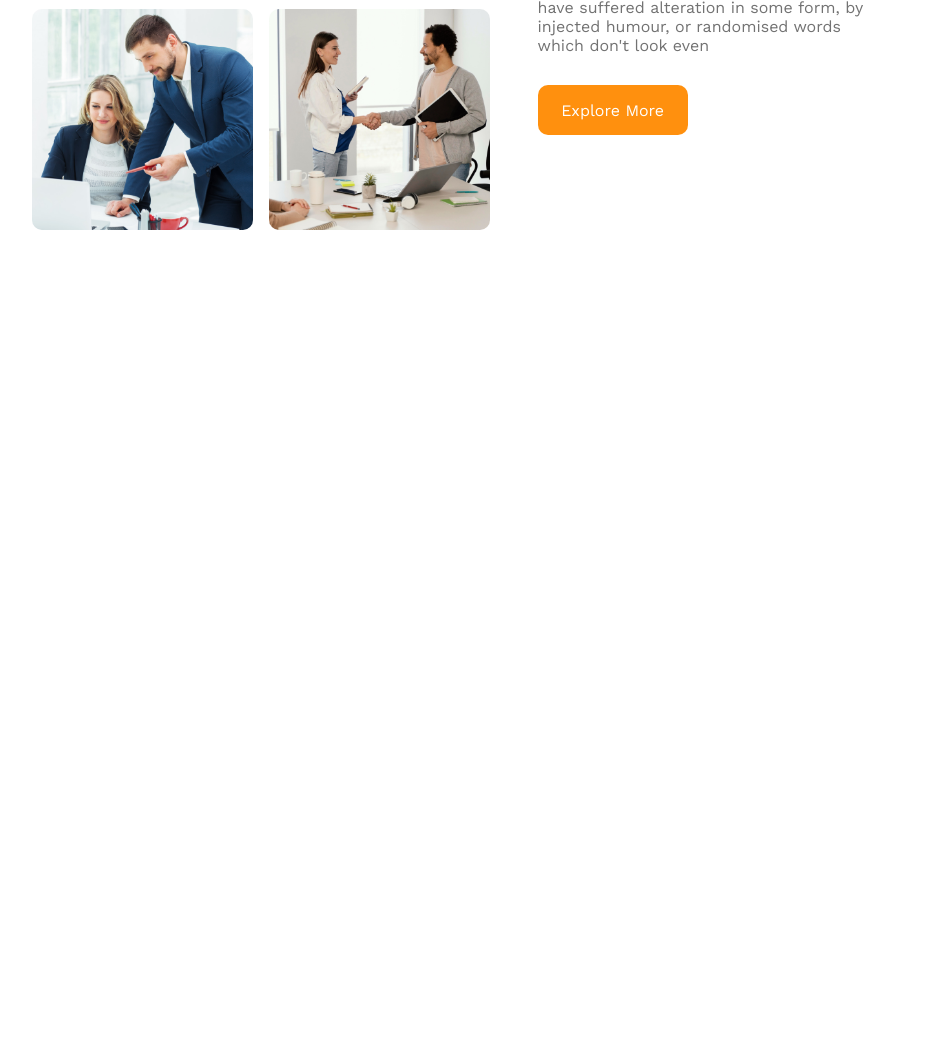
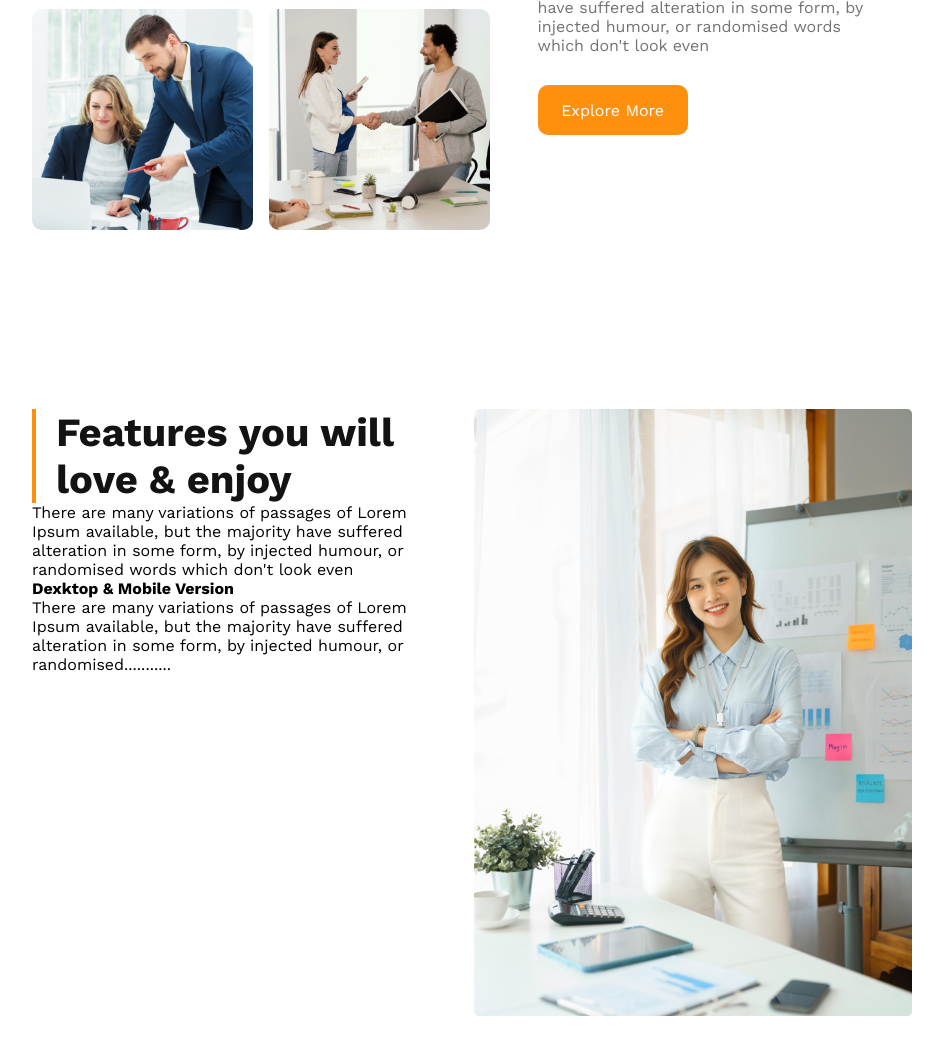
Before and after one commit to SakibAlHasan10/Modul-9-g3-architects-resources, a plain HTML site: page index.html in a window 1280 px wide. Shown: the part 1406-2460 px from the top of the page, without its empty margins (168-1111 px from the left). Before the commit the page ends 1817 px from the top, so only its background shows below. Drawn offline with nearby package versions, Linux system fonts and the light colour scheme.

Commit message:
feature photo added

```diff
--- a/index.html
+++ b/index.html
@@ -14,11 +14,11 @@
 </head>
 
 <body>
-    <!-- Header Section -->
+    <!-- Header Section Start-->
     <header class="header">
         <!-- Nav section -->
         <nav class="nav">
-            <h3 class="nav-title">
+            <h3 class="section-title">
                 G3 Architects
             </h3>
             <ul>
@@ -46,7 +46,7 @@
         </div>
     </header>
     <main>
-        <!-- main section -->
+        <!-- main section start-->
         <section>
             <div class="features-section">
 
@@ -71,6 +71,33 @@
                 </div>
             </div>
         </section>
+        <!-- feature love and enjoy section start  -->
+        <section>
+            <div class="feature-love-container">
+                <div class="feature-love-content">
+                    <h2 class="section-title love-and-enjoy">
+                        Features you will <br>
+                        love & enjoy
+                    </h2>
+                    <p class="feature-description">
+                        There are many variations of passages of Lorem Ipsum available, but the
+                        majority have suffered alteration in some form, by injected humour, or
+                        randomised words which don't look even
+                    </p>
+                    <div class="feater-enjoy">
+                        <h4>Dexktop & Mobile Version</h4>
+                        <p>
+                            There are many variations of passages of Lorem Ipsum available,
+                            but the majority have suffered alteration in some form, by
+                            injected humour, or randomised...........
+                        </p>
+                    </div>
+                </div>
+                <div class="feature-love-photo">
+                    <img class="feature-images" src="./images/architect.png" alt="">
+                </div>
+            </div>
+        </section>
     </main>
 
     <footer>
--- a/style.css
+++ b/style.css
@@ -5,6 +5,25 @@
     font-family: 'Lato', sans-serif;
     font-family: 'Open Sans', sans-serif;
     font-family: 'Work Sans', sans-serif;
+}
+
+.section-title {
+    color: #131313;
+    font-size: 2.5rem;
+    font-style: normal;
+    font-weight: 700;
+}
+.btn {
+    width: 150px;
+    height: 50px;
+    border: none;
+    font-size: 1rem;
+    font-weight: 400;
+    color: #fff;
+    cursor: pointer;
+    border-radius: 10px;
+    background-color: #FF900E;
+    margin: 20px 0px 40px 0px;
 }
 
 /* header section */
@@ -35,13 +54,7 @@
     line-height: 1.5rem;
 }
 
-.nav-title {
-    color: #131313;
-    font-family: Work Sans;
-    font-size: 2.8rem;
-    font-style: normal;
-    font-weight: 700;
-}
+
 
 .nav ul li a {
     text-decoration: none;
@@ -71,18 +84,7 @@
     margin: 20px 0px;
 }
 
-.btn {
-    width: 150px;
-    height: 50px;
-    border: none;
-    font-size: 1rem;
-    font-weight: 400;
-    color: #fff;
-    cursor: pointer;
-    border-radius: 10px;
-    background-color: #FF900E;
-    margin: 20px 0px 40px 0px;
-}
+
 
 .btn:hover {
     background-color: #767272;
@@ -108,7 +110,11 @@ main {
     width: 45%;
     padding-left: 3rem;
 }
-
+.love-and-enjoy{
+    padding: 0px;
+    padding-left: 20px;
+    border-left: 4px solid #FF900E;
+}
 .features-title {
     color: #727272;
     font-size: 3rem;
@@ -150,6 +156,34 @@ main {
 .features-photo {
     width: 100%;
     border-radius: 10px;
+}
+/* feature love and enjoy section */
+.feature-love-container{
+    display: flex;
+    justify-content: space-between;
+    width: 100%;
+    margin-top: 3rem;
+}
+.feature-love-content{
+    width: 45%;
+    margin-right: 3rem;
+}
+
+.section-title{
+
+}
+.feature-description{
+
+}
+
+.feater-enjoy{
+
+}
+.feature-love-photo{
+    width: 50%;
+}
+.feature-images{
+    width: 100%;
 }
 
 
```
